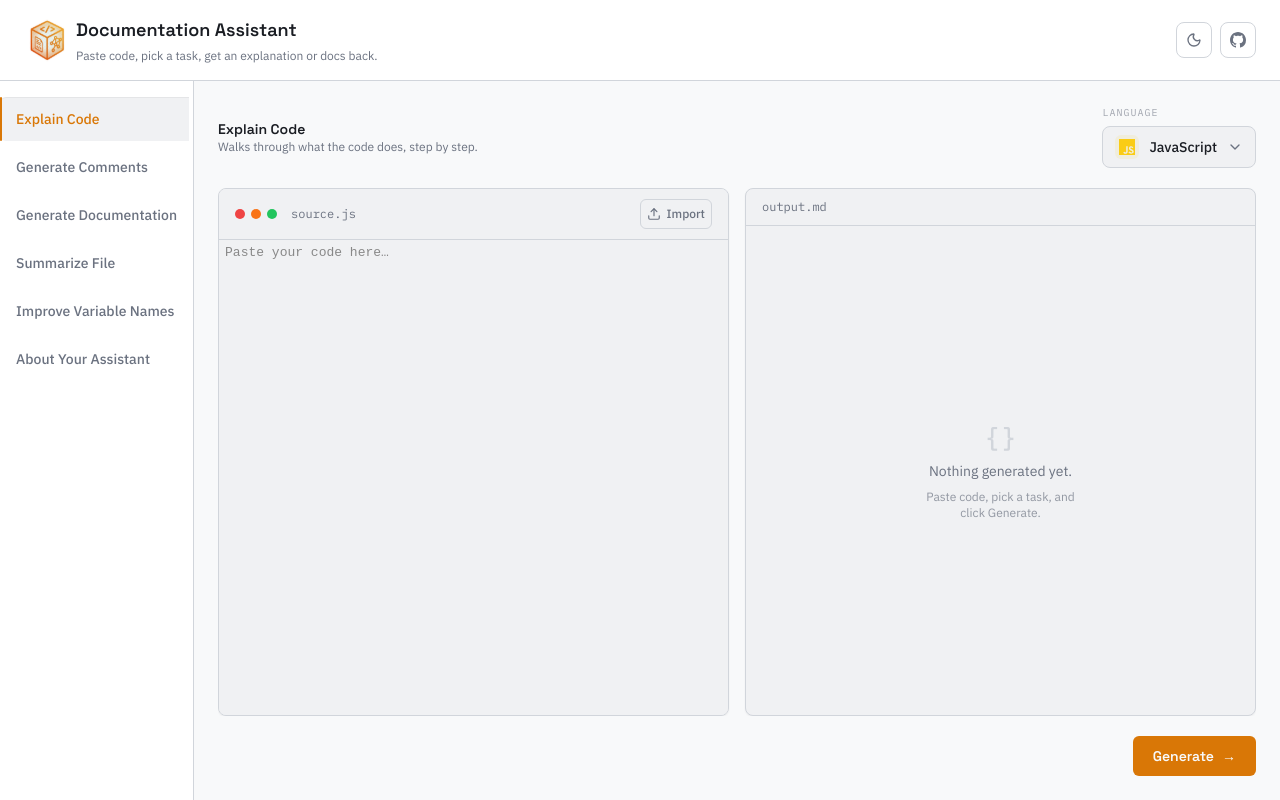
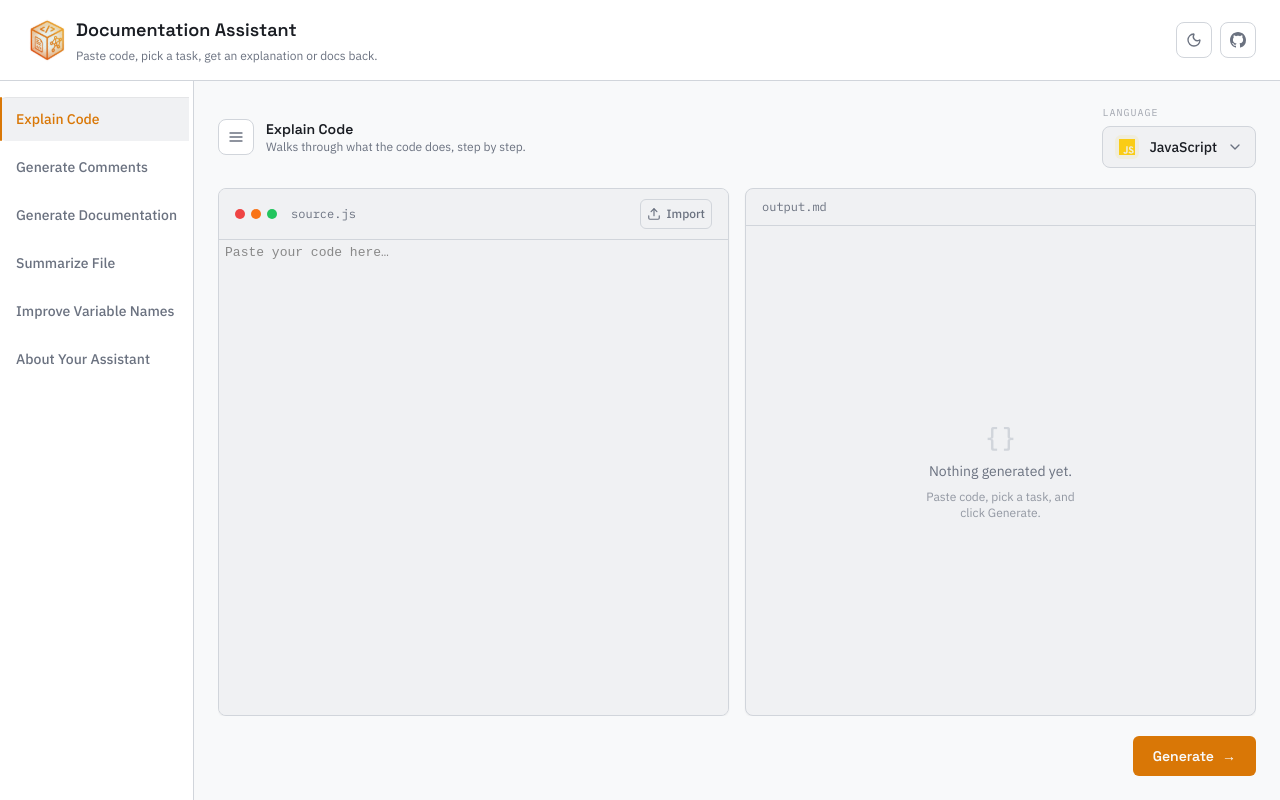
Before and after one commit to mryeminaung/documentation-assistant, a React (Vite) app in the folder client/: page / in a window 1280 px wide. Built offline with nearby package versions, Linux system fonts and the light colour scheme.

Commit message:
feat: add hamburger menu

```diff
--- a/client/src/App.jsx
+++ b/client/src/App.jsx
@@ -13,10 +13,21 @@ import { useTheme } from './hooks/useTheme'
 import { useToast } from './hooks/useToast'
 import { DEFAULT_LANGUAGE, DEFAULT_TASK, TASKS, EXT_TO_LANG } from './lib/constants'
 
+function MenuIcon({ className }) {
+  return (
+    <svg className={className} viewBox="0 0 24 24" fill="none" stroke="currentColor" strokeWidth="2" strokeLinecap="round" strokeLinejoin="round">
+      <line x1="3" y1="6" x2="21" y2="6" />
+      <line x1="3" y1="12" x2="21" y2="12" />
+      <line x1="3" y1="18" x2="21" y2="18" />
+    </svg>
+  )
+}
+
 const isCreatorTask = (id) => id === 'creator'
 
 export default function App() {
   const [showSplash, setShowSplash] = useState(true)
+  const [sidebarOpen, setSidebarOpen] = useState(true)
   const [language, setLanguage] = useState(DEFAULT_LANGUAGE)
   const [task, setTask] = useState(DEFAULT_TASK)
   const [code, setCode] = useState('')
@@ -68,7 +79,11 @@ export default function App() {
       <Header theme={theme} onToggleTheme={toggleTheme} />
 
       <div className="flex flex-1 flex-col overflow-hidden md:flex-row">
-        <TaskTabs value={task} onChange={setTask} />
+        <TaskTabs
+          value={task}
+          onChange={setTask}
+          className={sidebarOpen ? '' : 'md:hidden'}
+        />
 
         {showCreator ? (
           <main className="flex flex-1 overflow-hidden">
@@ -76,7 +91,19 @@ export default function App() {
           </main>
         ) : (
           <main className="flex flex-1 flex-col gap-4 overflow-y-auto p-4 md:gap-5 md:overflow-hidden md:p-6">
-            <div className="flex flex-col gap-3 sm:flex-row sm:items-center sm:justify-between">
+            <div className="flex items-center gap-3">
+              <button
+                type="button"
+                onClick={() => setSidebarOpen((prev) => !prev)}
+                aria-label={sidebarOpen ? 'Close sidebar' : 'Open sidebar'}
+                aria-expanded={sidebarOpen}
+                className="hidden md:flex h-9 w-9 shrink-0 items-center justify-center rounded-lg border border-border bg-panel
+                           text-muted transition-colors hover:border-accent/40 hover:text-accent
+                           focus-visible:outline-none dark:bg-[#1F242C]"
+              >
+                <MenuIcon className="h-4 w-4" />
+              </button>
+              <div className="flex flex-1 flex-col gap-3 sm:flex-row sm:items-center sm:justify-between">
                 <div>
                   <h2 className="font-display text-sm font-semibold text-ink dark:text-[#E7E9EC]">
                     {activeTask.label}
@@ -84,6 +111,7 @@ export default function App() {
                   <p className="text-xs text-muted">{activeTask.description}</p>
                 </div>
                 <LanguageSelector value={language} onChange={setLanguage} />
+              </div>
             </div>
 
             <div className="grid flex-1 grid-cols-1 gap-4 md:grid-cols-2 md:overflow-hidden">
--- a/client/src/components/TaskTabs.jsx
+++ b/client/src/components/TaskTabs.jsx
@@ -3,13 +3,13 @@ import { TASKS } from "../lib/constants";
 // Desktop: vertical binder tabs on the side of the editor.
 // Mobile (< md): collapses into a horizontal, scrollable pill row so
 // the workspace below still gets full width.
-export default function TaskTabs({ value, onChange }) {
+export default function TaskTabs({ value, onChange, className = '' }) {
 	return (
 		<nav
 			aria-label="Task"
-			className="thin-scroll flex gap-2 overflow-x-auto border-b border-border bg-panel
+			className={`thin-scroll flex gap-2 overflow-x-auto border-b border-border bg-panel
                  px-4 py-3 md:flex-col md:gap-1 md:overflow-visible md:border-b-0
-                 md:border-r md:px-0 md:py-4 dark:bg-[#1F242C]">
+                 md:border-r md:px-0 md:py-4 dark:bg-[#1F242C] ${className}`}>
 			{TASKS.map((task) => {
 				const isActive = task.id === value;
 				return (
```
Lines whose indentation alone changed are shown as unchanged.
